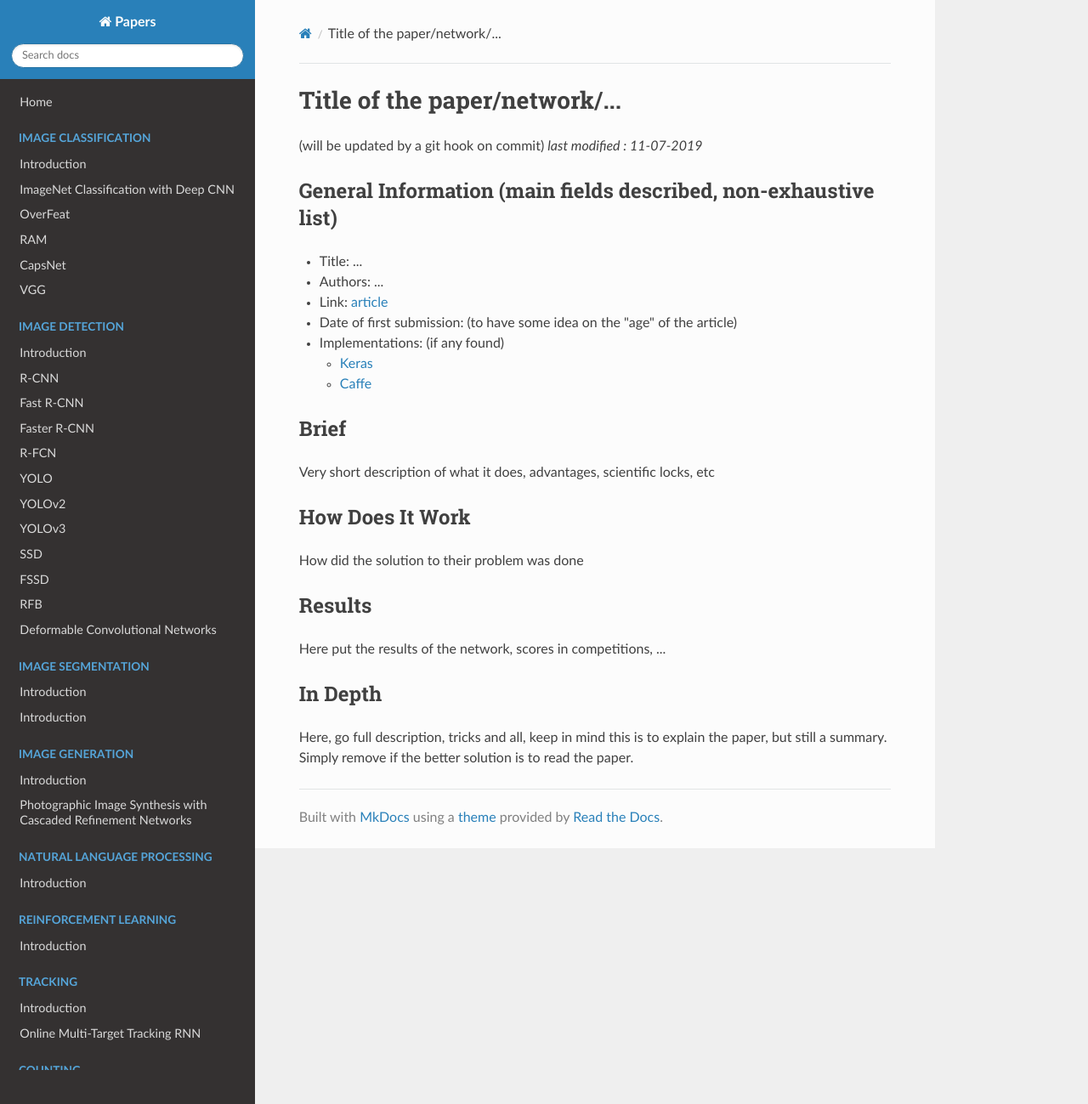
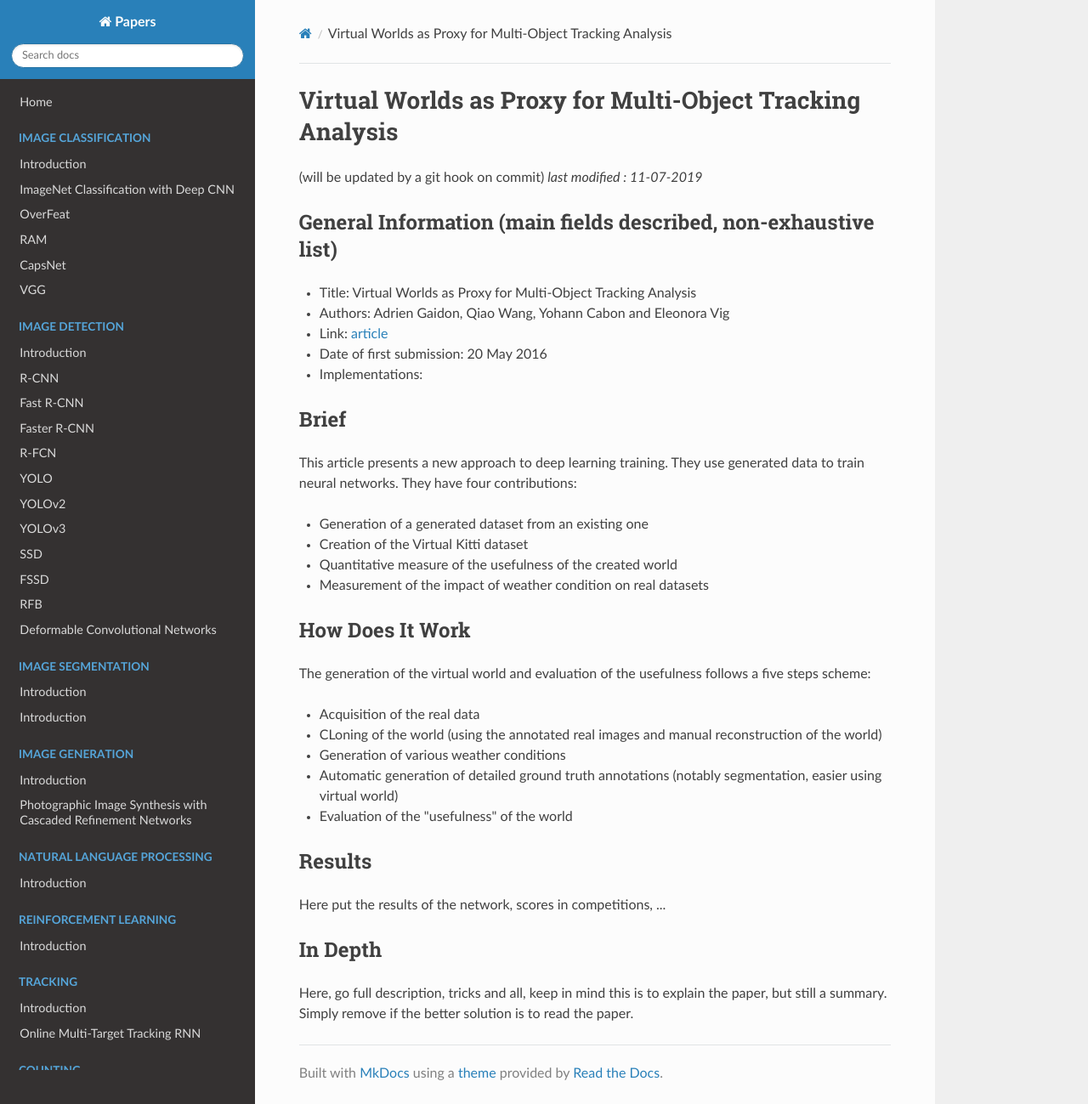
Before and after one commit to D3lt4lph4/papers, an MkDocs documentation site: the page built from docs/imagedetection/vkitti.md, in a window 1280 px wide and 1299 px high. Shown: the whole window at 85% size. Built offline with MkDocs 1.6.1, drawn with Linux system fonts in a browser that asks for light colours; nearby versions of some CDN libraries; old or Windows-style settings are respelled for this version of MkDocs.

Commit message:
small ups for the vkitti

```diff
--- a/docs/imagedetection/vkitti.md
+++ b/docs/imagedetection/vkitti.md
@@ -1,25 +1,34 @@
-# Title of the paper/network/...
+# Virtual Worlds as Proxy for Multi-Object Tracking Analysis
 
 (will be updated by a git hook on commit)
 _last modified : 11-07-2019_
 
 ## General Information (main fields described, non-exhaustive list)
 
-- Title: ...
-- Authors: ...
-- Link: [article](link to the paper)
-- Date of first submission: (to have some idea on the "age" of the article)
-- Implementations: (if any found)
-    - [Keras](http://awesomelink1)
-    - [Caffe](http://awesomelink2)
+- Title: Virtual Worlds as Proxy for Multi-Object Tracking Analysis
+- Authors: Adrien Gaidon, Qiao Wang, Yohann Cabon and Eleonora Vig
+- Link: [article](https://arxiv.org/abs/1605.06457)
+- Date of first submission: 20 May 2016
+- Implementations:
 
 ## Brief
 
-Very short description of what it does, advantages, scientific locks, etc
+This article presents a new approach to deep learning training. They use generated data to train neural networks. They have four contributions:
+
+- Generation of a generated dataset from an existing one
+- Creation of the Virtual Kitti dataset
+- Quantitative measure of the usefulness of the created world
+- Measurement of the impact of weather condition on real datasets
 
 ## How Does It Work
 
-How did the solution to their problem was done
+The generation of the virtual world and evaluation of the usefulness follows a five steps scheme:
+
+- Acquisition of the real data
+- CLoning of the world (using the annotated real images and manual reconstruction of the world)
+- Generation of various weather conditions
+- Automatic generation of detailed ground truth annotations (notably segmentation, easier using virtual world)
+- Evaluation of the "usefulness" of the world
 
 ## Results
 
```
